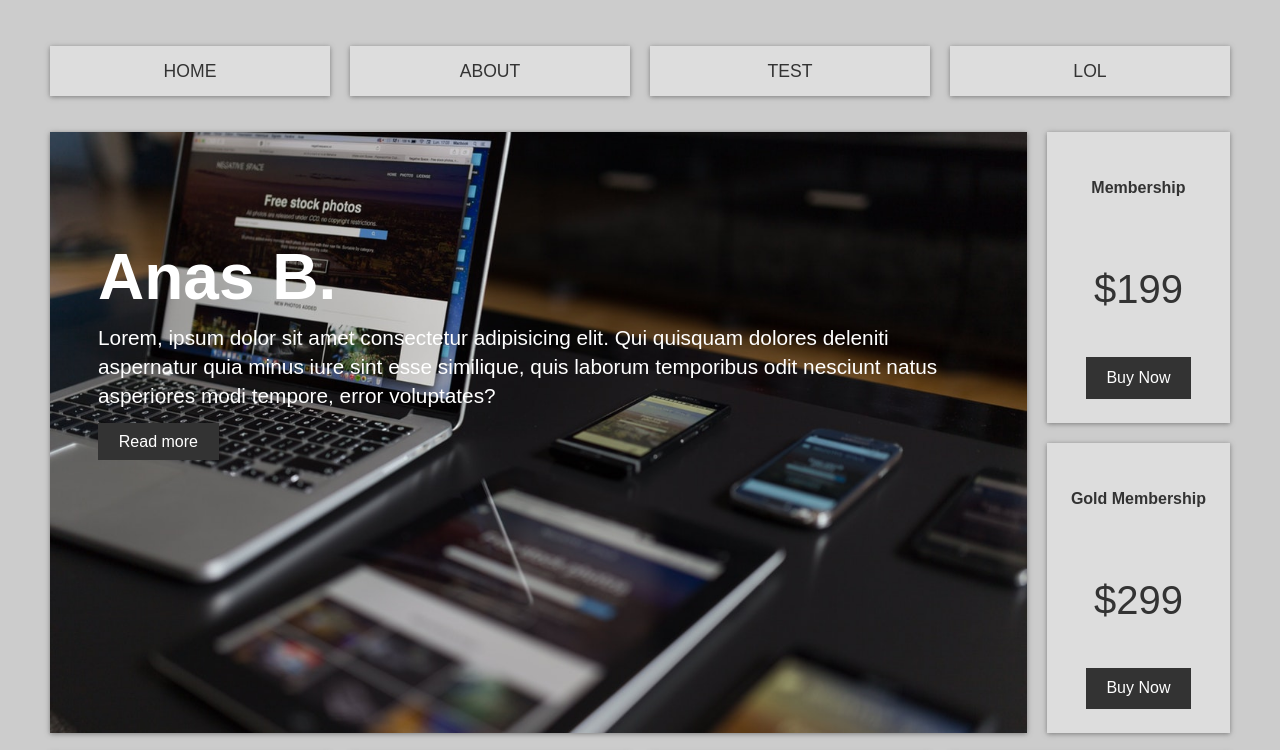
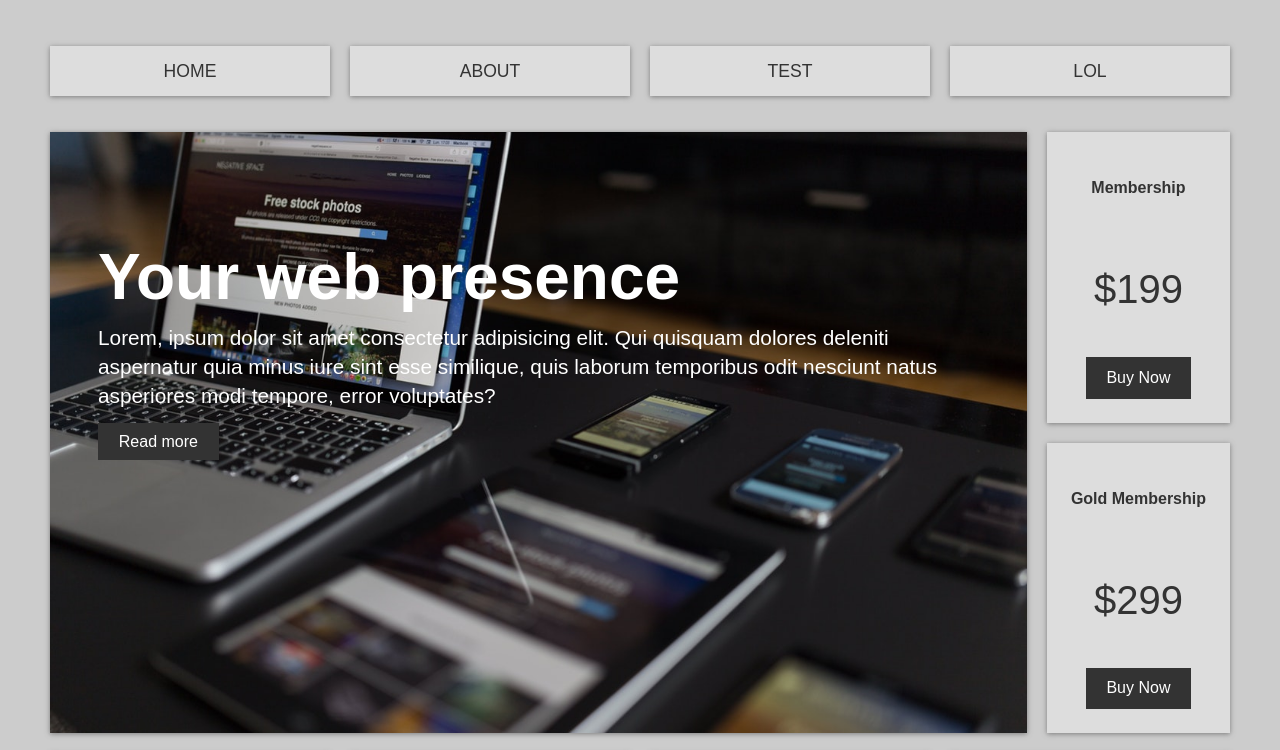
Before and after one commit to Rebal17/Rebal17.github.io, a plain HTML site: page index.html in a window 1280 px wide. Shown: the top 750 px of the page. Drawn offline with Linux system fonts and the light colour scheme.

Commit message:
Update index.html

```diff
--- a/index.html
+++ b/index.html
@@ -22,7 +22,7 @@
     <!--top container-->
     <section class="top-container">
       <header class="showcase">
-        <h1>Anas B.</h1>
+        <h1>Your web presence</h1>
         <p>
           Lorem, ipsum dolor sit amet consectetur adipisicing elit. Qui quisquam dolores deleniti aspernatur quia minus iure sint esse similique, quis laborum temporibus odit nesciunt natus asperiores modi tempore, error voluptates?
         </p>
```
